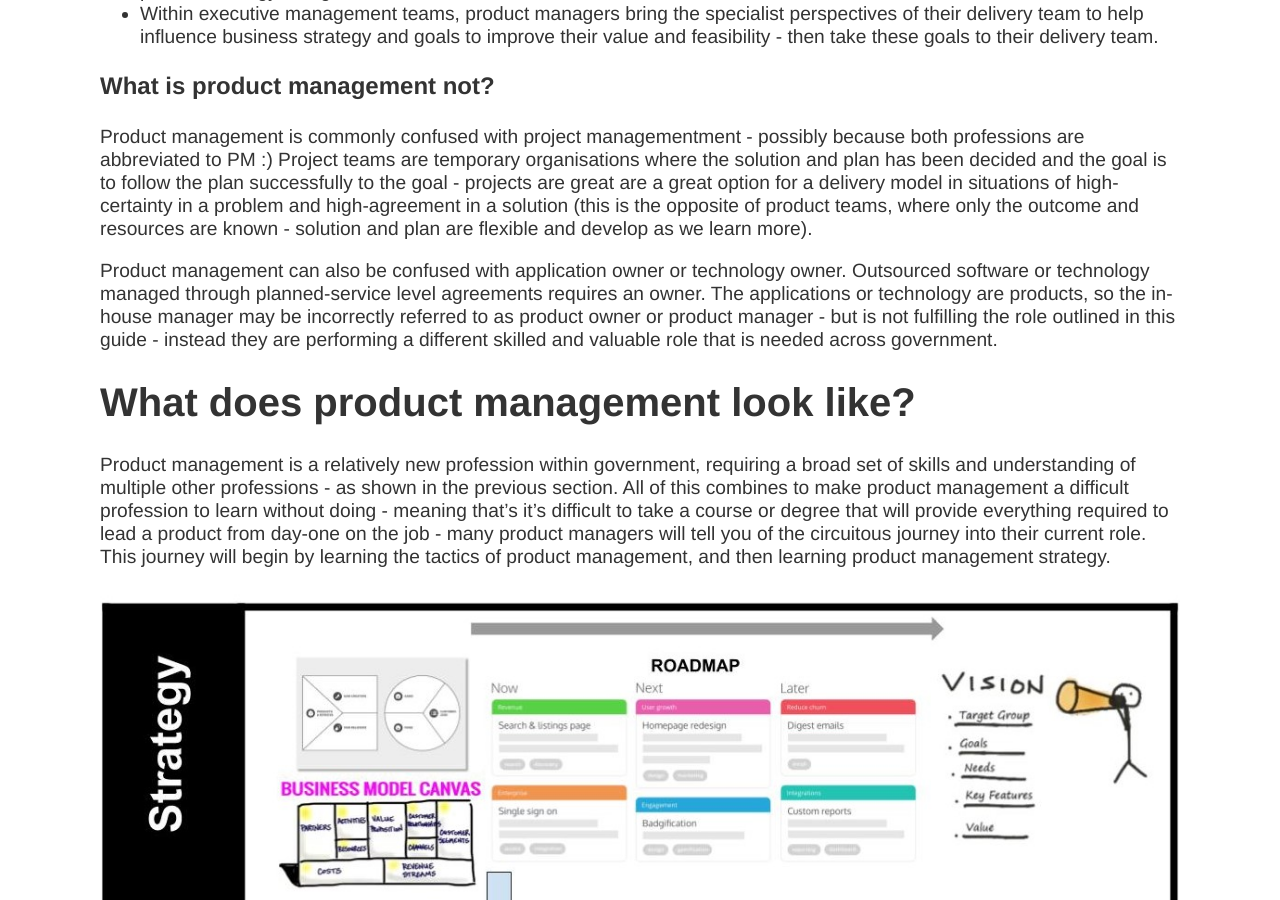
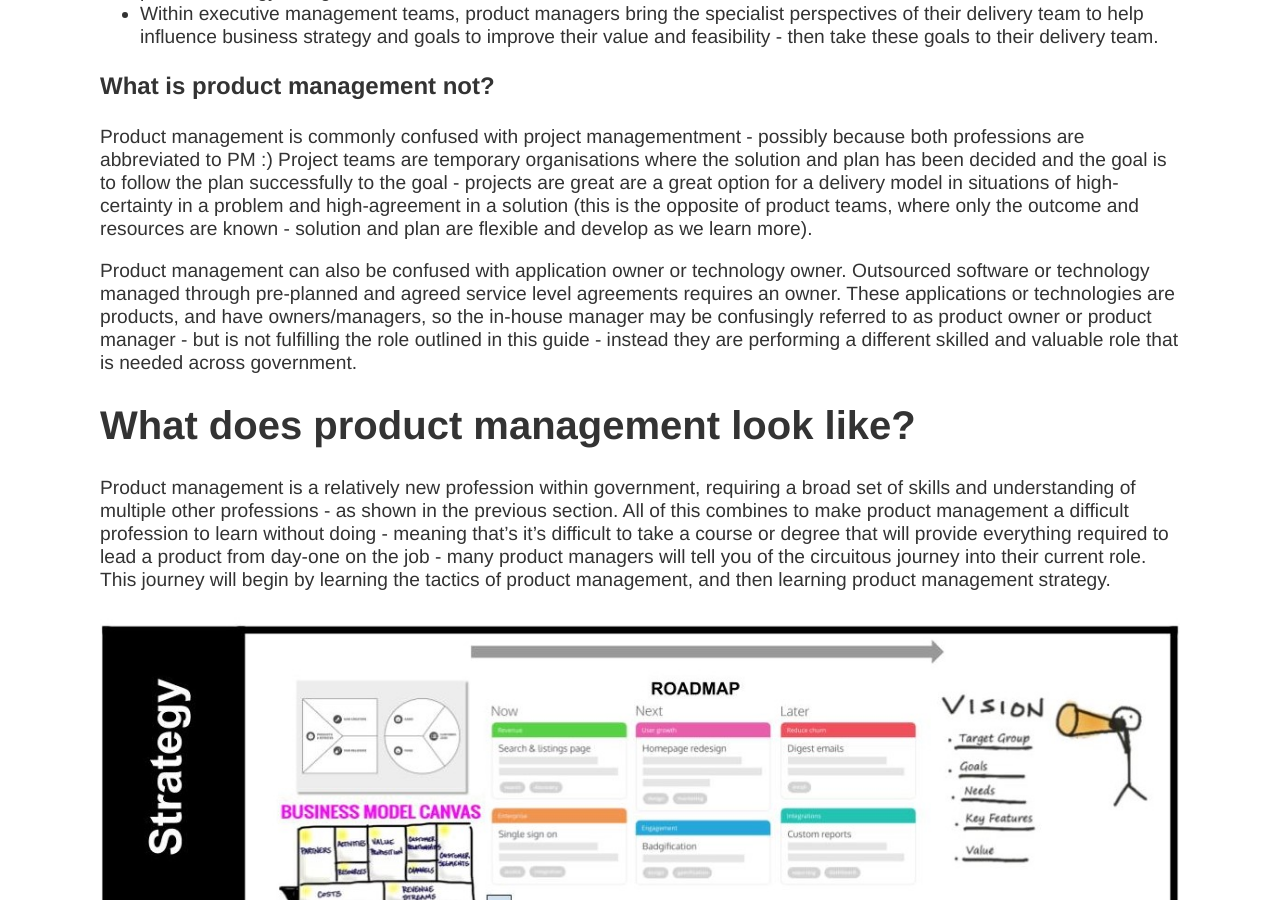
Before and after one commit to scottcolfer/scottcolfer.github.io, a Jekyll site: the page built from _posts/2019-01-02- what-is-product-management.md, in a window 1280 px wide and 900 px high, scrolled down 3057 px. Built offline with Jekyll 4.4.1, drawn with Linux system fonts in a browser that asks for light colours.

Commit message:
Update 2019-01-02- what-is-product-management.md

```diff
--- a/_posts/2019-01-02- what-is-product-management.md
+++ b/_posts/2019-01-02- what-is-product-management.md
@@ -56,7 +56,7 @@ Product management is defined by its relationship with with others:
 Product management is commonly confused with project managementment - possibly because both professions are abbreviated to PM :)
 Project teams are temporary organisations where the solution and plan has been decided and the goal is to follow the plan successfully to the goal - projects are great are a great option for a delivery model in situations of high-certainty in a problem and high-agreement in a solution (this is the opposite of product teams, where only the outcome and resources are known - solution and plan are flexible and develop as we learn more).
 
-Product management can also be confused with application owner or technology owner. Outsourced software or technology managed through planned-service level agreements requires an owner. The applications or technology are products, so the in-house manager may be incorrectly referred to as product owner or product manager - but is not fulfilling the role outlined in this guide - instead they are performing a different skilled and valuable role that is needed across government.
+Product management can also be confused with application owner or technology owner. Outsourced software or technology managed through pre-planned and agreed service level agreements requires an owner. These applications or technologies are products, and have owners/managers, so the in-house manager may be confusingly referred to as product owner or product manager - but is not fulfilling the role outlined in this guide - instead they are performing a different skilled and valuable role that is needed across government.
 
 # What does product management look like?
 
```
